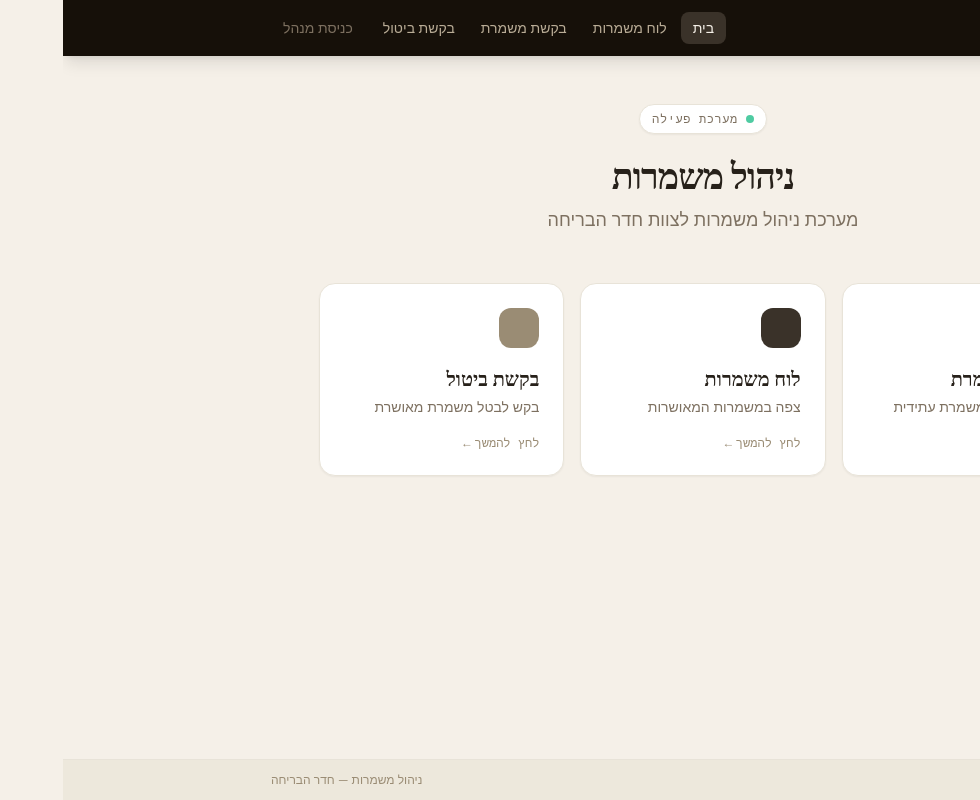
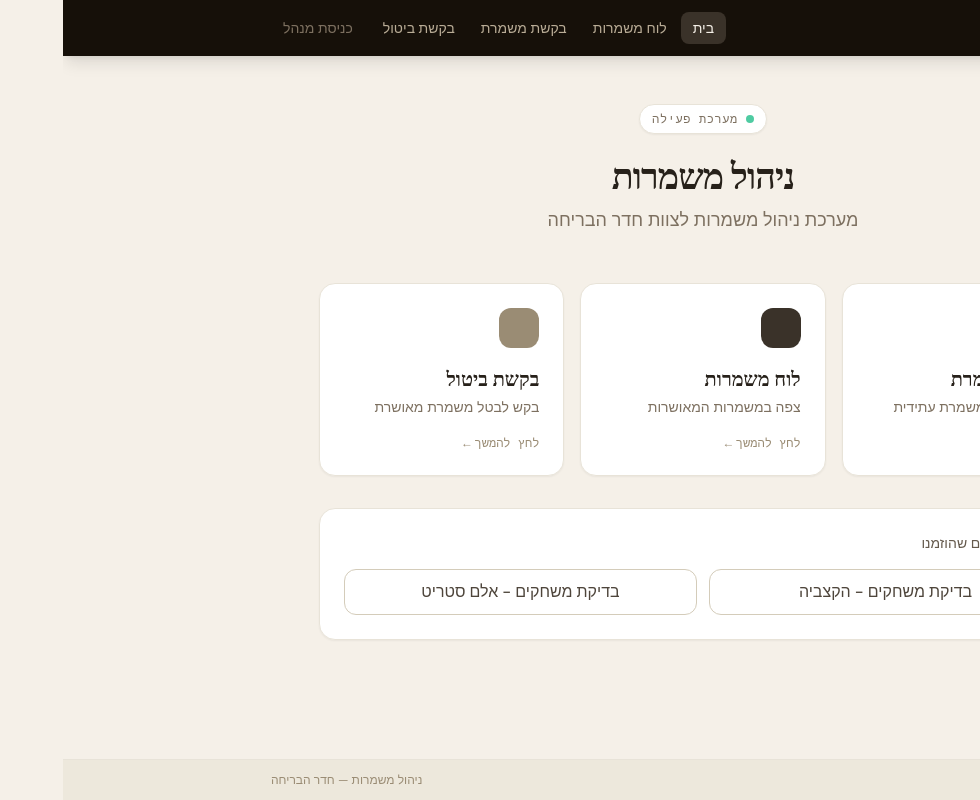
Before and after one commit to Dorvad/ElmShiftr, a React (Vite) app: page /admin in a window 1280 px wide. Shown: the whole page, without its empty margins (300-1280 px from the left). Built offline with nearby package versions, Linux system fonts and the light colour scheme; no server answers.

Commit message:
Add ordered-games quick links on home page

```diff
--- a/src/pages/HomePage.tsx
+++ b/src/pages/HomePage.tsx
@@ -52,6 +52,32 @@ export default function HomePage() {
           </Link>
         ))}
       </div>
+
+      <section className="max-w-3xl mx-auto mt-8">
+        <div className="card p-5 sm:p-6">
+          <p className="text-sm font-medium text-ink-600 mb-4 text-center sm:text-right">
+            בדיקת משחקים שהוזמנו
+          </p>
+          <div className="grid gap-3 sm:grid-cols-2">
+            <a
+              href="https://www.escaperoom.co.il/tel-aviv-the-butchery"
+              target="_blank"
+              rel="noopener noreferrer"
+              className="btn-secondary w-full"
+            >
+              בדיקת משחקים - הקצביה
+            </a>
+            <a
+              href="https://www.escaperoom.co.il/tel-Aviv-elm-street"
+              target="_blank"
+              rel="noopener noreferrer"
+              className="btn-secondary w-full"
+            >
+              בדיקת משחקים - אלם סטריט
+            </a>
+          </div>
+        </div>
+      </section>
     </div>
   )
 }
```
